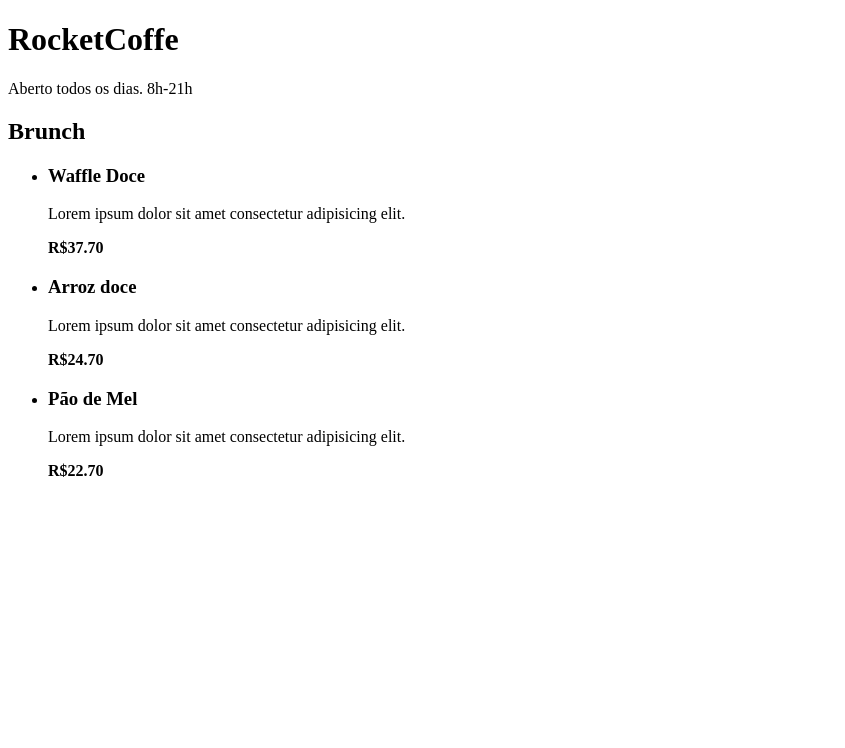
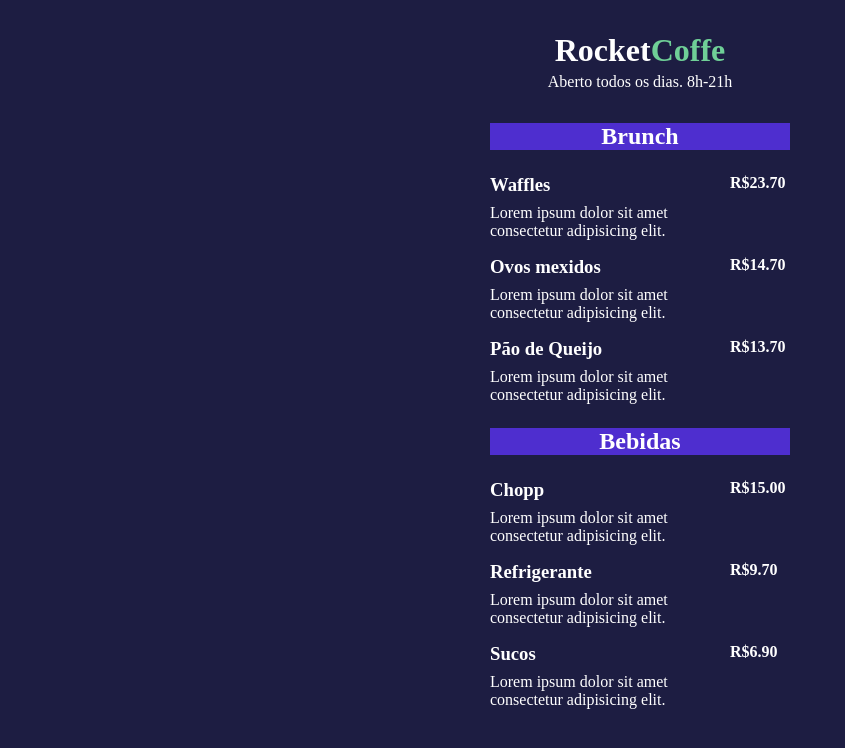
Before and after one commit to carlosvcerqueira/maratonaExplorer-rocketseat.io, a plain HTML site: page index.html in a window 1280 px wide. Shown: the whole page, without its empty margins (0-845 px from the left). Drawn offline with Linux system fonts and the light colour scheme.

Commit message:
feats: aula-02 (#1)

```diff
--- a/index.html
+++ b/index.html
@@ -5,49 +5,91 @@
     <meta http-equiv="X-UA-Compatible" content="IE=edge">
     <meta name="viewport" content="width=device-width, initial-scale=1.0">
     <title>Menu Digital</title>
+    <link rel="stylesheet" href="style.css">
 </head>
 <body>
     <header>
-        <h1>RocketCoffe</h1>
+        <h1>Rocket<span>Coffe</span></h1>
         <p>Aberto todos os dias. 8h-21h</p>
     </header>
+
     <section>
         <h2>Brunch</h2>
         <ul>
             <li>
                 <div class="details">
-                    <h3>Waffle Doce</h3>
+                    <h3>Waffles</h3>
                     <p class="description">
                         Lorem ipsum dolor sit amet consectetur adipisicing elit.
                     </p>
                 </div>
                 <strong class="price">
-                    R$37.70
+                    R$23.70
                 </strong>
             </li>
             <li>
                 <div class="details">
-                    <h3>Arroz doce</h3>
+                    <h3>Ovos mexidos</h3>
                     <p class="description">
                         Lorem ipsum dolor sit amet consectetur adipisicing elit.
                     </p>
                 </div>
                 <strong class="price">
-                    R$24.70
+                    R$14.70
                 </strong>
             </li>
             <li>
                 <div class="details">
-                    <h3>Pão de Mel</h3>
+                    <h3>Pão de Queijo</h3>
                     <p class="description">
                         Lorem ipsum dolor sit amet consectetur adipisicing elit.
                     </p>
                 </div>
                 <strong class="price">
-                    R$22.70
+                    R$13.70
                 </strong>
             </li>
         </ul>
     </section>
+
+    <section>
+        <h2>Bebidas</h2>
+        <ul>
+            <li>
+                <div class="details">
+                    <h3>Chopp</h3>
+                    <p class="description">
+                        Lorem ipsum dolor sit amet consectetur adipisicing elit.
+                    </p>
+                </div>
+                <strong class="price">
+                    R$15.00
+                </strong>
+            </li>
+            <li>
+                <div class="details">
+                    <h3>Refrigerante</h3>
+                    <p class="description">
+                        Lorem ipsum dolor sit amet consectetur adipisicing elit.
+                    </p>
+                </div>
+                <strong class="price">
+                    R$9.70
+                </strong>
+            </li>
+            <li>
+                <div class="details">
+                    <h3>Sucos</h3>
+                    <p class="description">
+                        Lorem ipsum dolor sit amet consectetur adipisicing elit.
+                    </p>
+                </div>
+                <strong class="price">
+                    R$6.90
+                </strong>
+            </li>
+        </ul>
+    </section>
+
 </body>
 </html>
--- /dev/null
+++ b/style.css
@@ -0,0 +1,62 @@
+:root {
+    --primary-color: #1d1d42;
+    --secondary-color: #4e2ecf;
+    --tertiary-color: #6fcf97;
+    --quaternary-color: #ffffff;
+}
+
+* {
+    margin: 0;
+    padding: 0;
+}
+
+body {
+    background-color: var(--primary-color);
+    color: var(--quaternary-color);
+}
+
+ul {
+    list-style: none;
+}
+
+header {
+    padding: 32px 0;
+    text-align: center;
+}
+
+header, section {
+    max-width: 300px;
+    margin: 0 auto;
+}
+
+header h1 {
+    margin-bottom: 4px;
+}
+
+header h1 span {
+    color: var(--tertiary-color);
+}
+
+section {
+    margin-bottom: 24px;
+}
+
+section h2 {
+    background-color: #4e2ecf;
+    padding: 8px, 16px;
+    text-align: center;
+    margin-bottom: 24px;
+}
+
+ul li {
+    margin-bottom: 16px;
+    display: flex;
+}
+
+li .details {
+    max-width: 240px;
+}
+
+.details h3 {
+    margin-bottom: 8px;
+}
```
